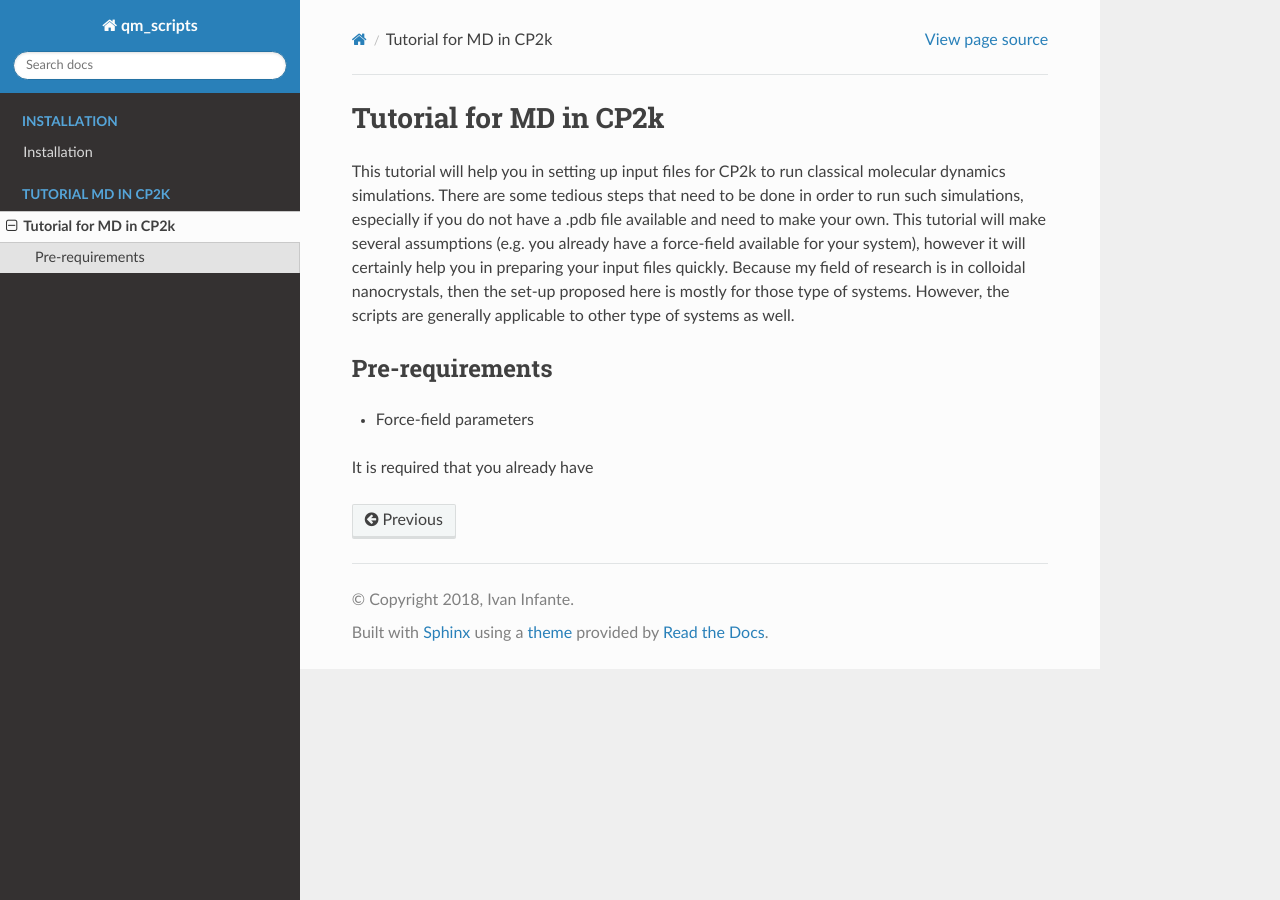
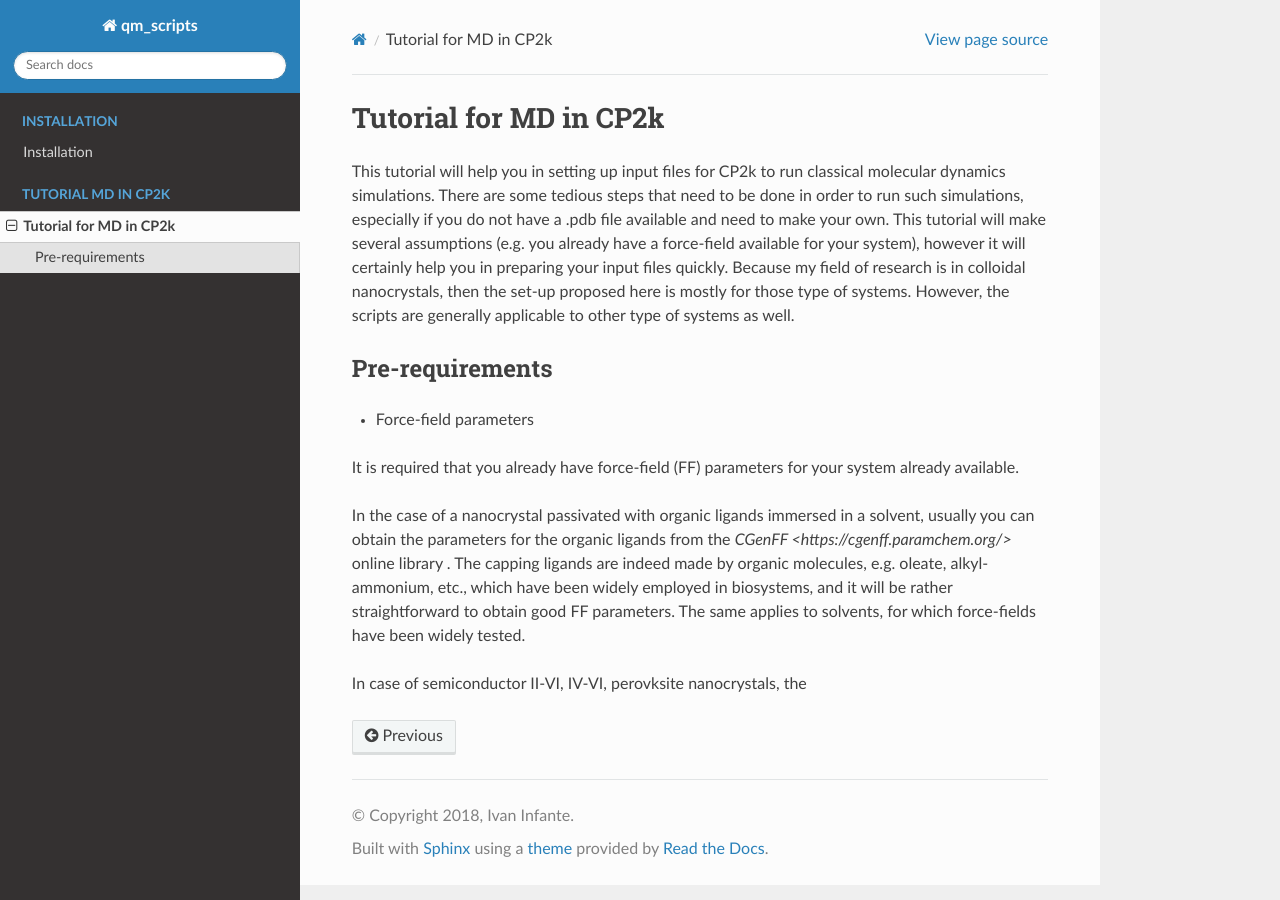
Before and after one commit to iinfant76/Scripts-in-Quantum-Chemistry-, a Sphinx documentation site: the page built from docs/tutorial.rst, in a window 1280 px wide. Built offline with Sphinx 7.4.7 and the Read the Docs theme 2.0.0, drawn with Linux system fonts in a browser that asks for light colours.

Commit message:
Update tutorial.rst

```diff
--- a/docs/tutorial.rst
+++ b/docs/tutorial.rst
@@ -10,4 +10,9 @@ Pre-requirements
 ================
 * Force-field parameters
 
-It is required that you already have
+It is required that you already have force-field (FF) parameters for your system already available.
+
+In the case of a nanocrystal passivated with organic ligands immersed in a solvent, usually you can obtain the parameters for the organic ligands from the `CGenFF <https://cgenff.paramchem.org/>` online library . The capping ligands are indeed made by organic molecules, e.g. oleate, alkyl-ammonium, etc., which have been widely employed in biosystems, and it will be rather straightforward to obtain good FF parameters.
+The same applies to solvents, for which force-fields have been widely tested.
+
+In case of semiconductor II-VI, IV-VI, perovksite nanocrystals, the
```
